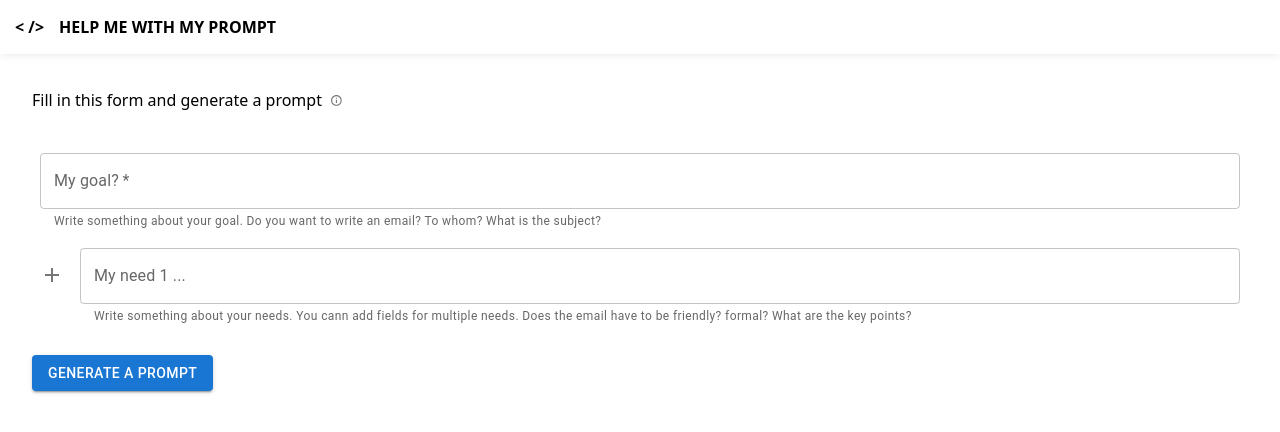
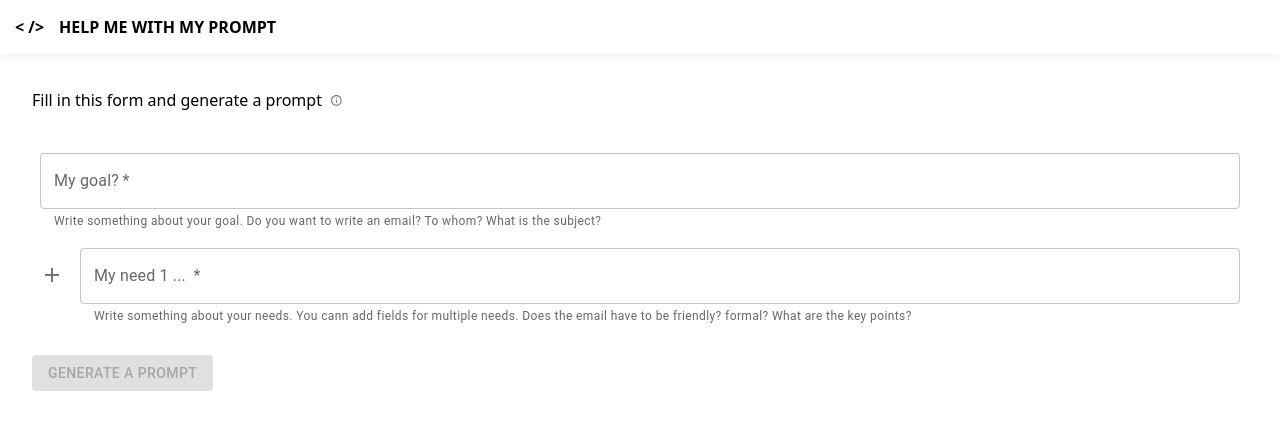
Before and after one commit to Ferez22/hemewimp, a React (Vite) app: page / in a window 1280 px wide. Shown: the top 432 px of the page. Built offline with nearby package versions, Linux system fonts and the light colour scheme.

Commit message:
disabled generate prompt button if fields are empty

```diff
--- a/src/components/my-needs.tsx
+++ b/src/components/my-needs.tsx
@@ -84,6 +84,7 @@ const MyNeeds = ({ needsInputs, setNeedsInputs }: MyNeedsProps) => {
               </Box>
             )}
             <TextField
+              required
               value={input} // Use local input value
               onChange={e => handleInputChange(index, e)}
               label={`My need ${index + 1} ... `}
--- a/src/pages/form-page.tsx
+++ b/src/pages/form-page.tsx
@@ -89,7 +89,9 @@ const FormPage = () => {
         />
         <MyNeeds needsInputs={needsInputs} setNeedsInputs={setNeedsInputs} />
       </Box>
+
       <Button
+        disabled={!descriptionInput || needsInputs.some(need => !need)}
         variant="contained"
         sx={{ marginTop: '20px' }}
         onClick={handleSubmit}
```
